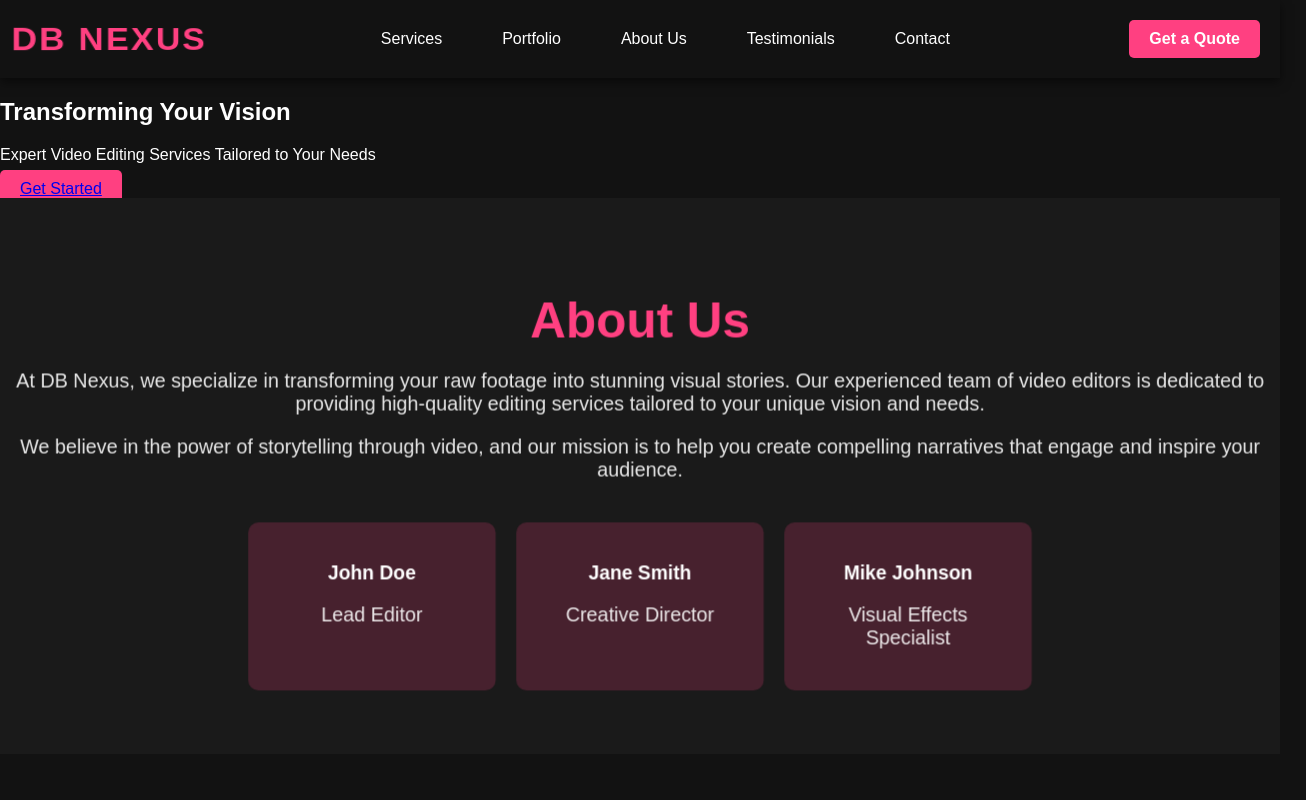
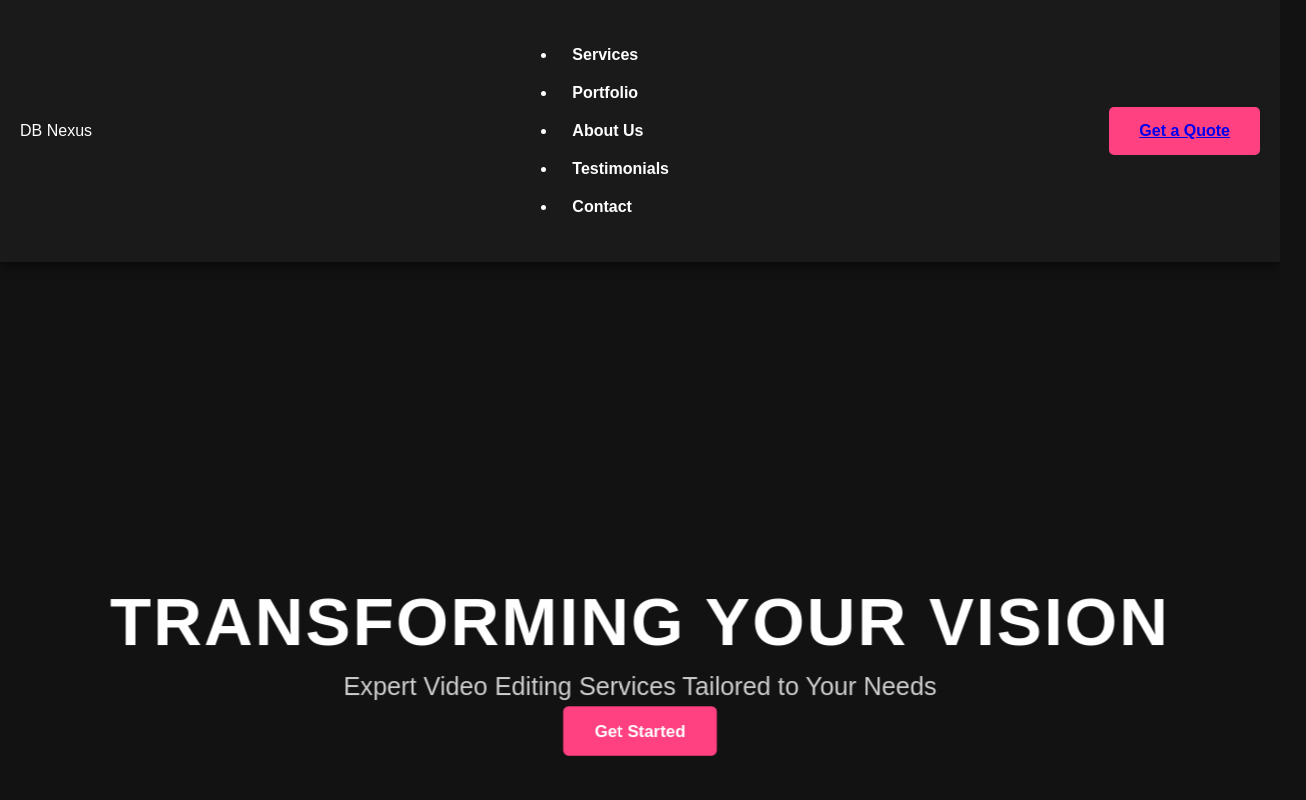
Before and after one commit to dbnexuss/dbnexuss-website, a plain HTML site: page index.html in a window 1280 px wide. Shown: the top 800 px of the page, 1306 px wide, since content can reach past the window. Drawn offline with Linux system fonts and the light colour scheme.

Commit message:
Update styles.css

```diff
--- a/styles.css
+++ b/styles.css
@@ -1,76 +1,96 @@
 body {
     margin: 0;
     font-family: Arial, sans-serif;
-    background-color: #121212; /* Dark background */
+    background-color: #121212; /* Dark background for the body */
     color: #ffffff; /* Light text color */
 }
 
-.header {
+/* Header Styles */
+header {
+    background-color: #1a1a1a; /* Dark header background */
+    padding: 20px;
     display: flex;
     justify-content: space-between;
     align-items: center;
-    padding: 20px;
-    box-shadow: 0 4px 10px rgba(0, 0, 0, 0.5);
     position: relative;
+    z-index: 2; /* Ensures header is above background */
+    box-shadow: 0 4px 10px rgba(0, 0, 0, 0.5); /* Shadow for depth */
+}
+
+header h1 {
+    font-size: 2rem;
+    color: #ff4081; /* Header title color */
+    margin: 0; /* Remove default margin */
+}
+
+nav {
+    display: flex;            /* Flexbox layout for horizontal alignment */
+    flex-direction: row;     /* Ensure items are in a row */
+    align-items: center;     /* Center items vertically */
+    gap: 20px;               /* Space between nav items */
+    margin: 0;               /* Remove default margin */
+    padding: 0;              /* Remove default padding */
+}
+
+nav a {
+    color: #ffffff; /* White text color for links */
+    text-decoration: none; /* Remove underline */
+    font-weight: bold;
+    transition: color 0.3s; /* Smooth color transition */
+    padding: 10px 15px; /* Add padding around links */
+    display: block; /* Ensure links are block-level for padding */
+}
+
+nav a:hover {
+    color: #ff4081; /* Color change on hover */
+}
+
+/* Hero Section Styles */
+.hero {
+    position: relative;
+    height: 100vh; /* Full viewport height */
+    display: flex;
+    justify-content: center;
+    align-items: center;
+    overflow: hidden;
     perspective: 1000px; /* 3D perspective */
 }
 
-.logo {
-    font-size: 2rem;
-    font-weight: bold;
-    text-transform: uppercase;
-    letter-spacing: 2px;
-    color: #ff4081; /* Accent color */
-    transform: rotateY(10deg); /* 3D effect */
+.hero-content {
+    position: relative;
+    z-index: 2; /* Ensure it appears above background */
+    text-align: center;
+    transform: translateZ(50px); /* 3D effect */
 }
 
-.navbar {
-    flex-grow: 1;
-    text-align: center;
+h1 {
+    font-size: 4rem;
+    margin: 0;
+    letter-spacing: 2px;
+    text-transform: uppercase;
+    animation: fadeIn 1.5s ease-in-out; /* Fade-in animation */
 }
 
-.nav-list {
-    list-style: none;
-    padding: 0;
-    margin: 0;
-    display: flex;
-    justify-content: center;
-}
-
-.nav-list li {
-    margin: 0 15px;
-}
-
-.nav-list a {
-    text-decoration: none;
-    color: #ffffff; /* White text */
-    padding: 10px 15px;
-    border-radius: 5px;
-    transition: background-color 0.3s, transform 0.3s;
-}
-
-.nav-list a:hover {
-    background-color: rgba(255, 64, 129, 0.3); /* Hover effect */
-    transform: translateY(-3px); /* 3D hover effect */
+p {
+    font-size: 1.5rem;
+    margin: 10px 0 20px;
+    opacity: 0.8; /* Slightly transparent */
 }
 
 .cta-button {
+    padding: 15px 30px;
     background-color: #ff4081; /* CTA button color */
-    padding: 10px 20px;
+    color: #ffffff; /* White text */
+    text-decoration: none;
     border-radius: 5px;
-    transition: transform 0.3s;
-}
-
-.cta-button a {
-    text-decoration: none;
-    color: #ffffff; /* White text */
     font-weight: bold;
+    transition: transform 0.3s, box-shadow 0.3s; /* Animation */
 }
 
 .cta-button:hover {
-    transform: translateY(-5px); /* 3D hover effect */
+    transform: translateY(-5px) scale(1.05); /* 3D hover effect */
+    box-shadow: 0 10px 20px rgba(255, 64, 129, 0.5); /* Shadow effect */
 }
-
 
 .hero-background {
     position: absolute;
```
